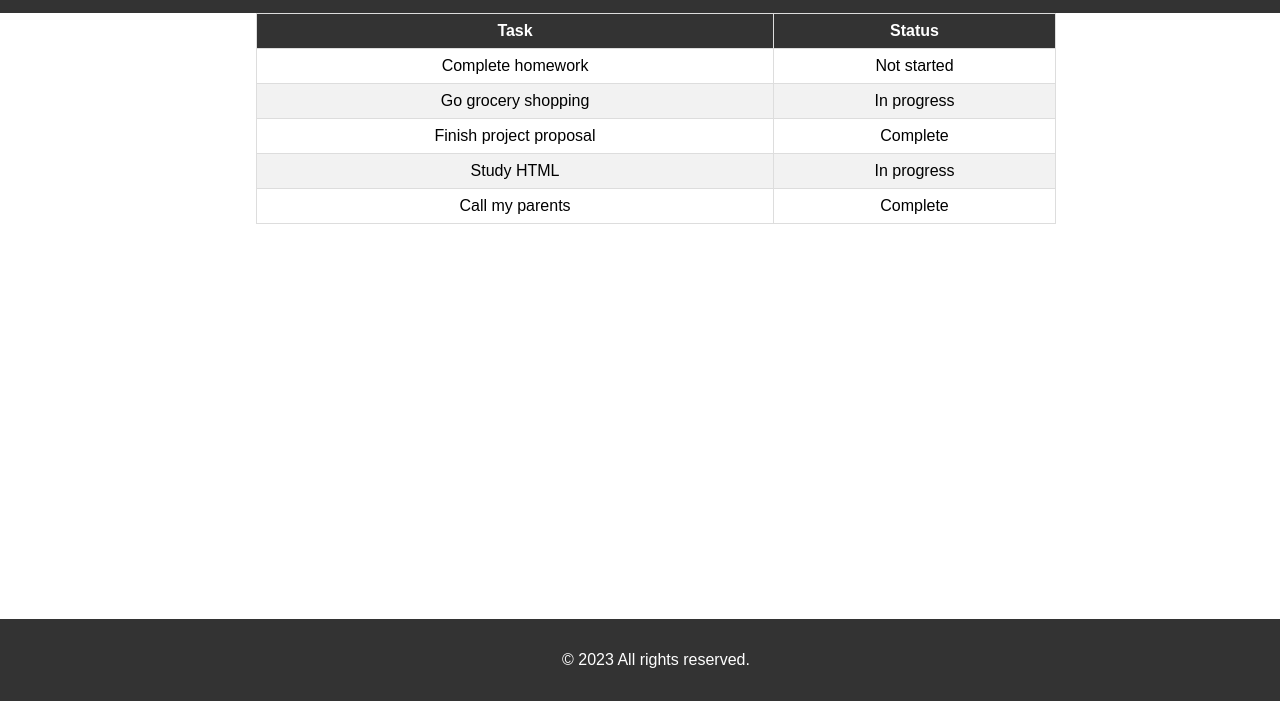
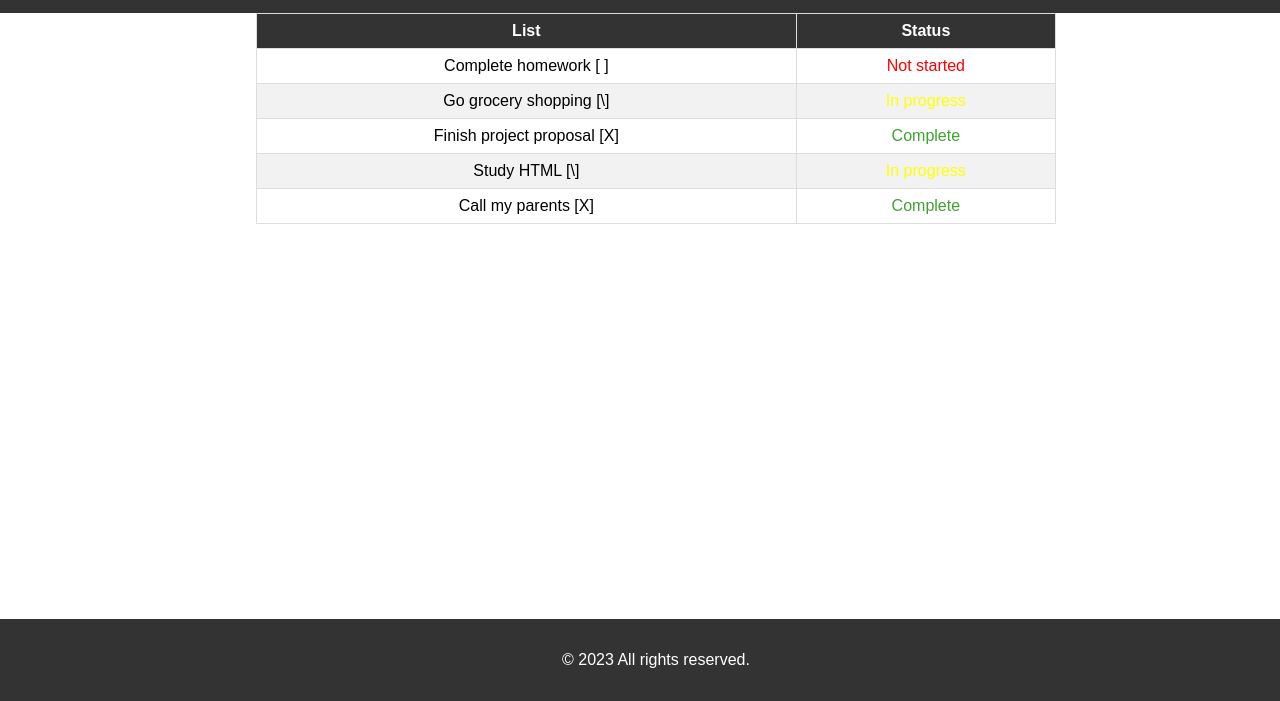
Before and after one commit to OmarHamda1996/todo-project, a plain HTML site: page index.html in a window 1280 px wide. Shown: the part 99-800 px from the top of the page. Drawn offline with Linux system fonts and the light colour scheme.

Commit message:
Footer and table fixation 2

```diff
--- a/css/style.css
+++ b/css/style.css
@@ -79,10 +79,15 @@ tr:nth-child(even) {
   background-color: #f2f2f2;
 }
 
+
+
+
 img {
+  float: left;
   max-width: 100%;
   height: auto;
   margin-bottom: 16px;
+  ;
 }
 
 form {
@@ -105,11 +110,12 @@ input[type="phone"] {
 }
 
 button[type="submit"] {
-  background-color: #333;
-  color: #fff;
+
+  color: #0a0909;
   padding: 8px 16px;
-  border: none;
+  border: #555;
   cursor: pointer;
+  margin-bottom: 16px;
 }
 
 button[type="submit"]:hover {
--- a/index.html
+++ b/index.html
@@ -9,7 +9,7 @@
 
     <div class="logo">
         <img src="Logo.png" alt="Logo">
-        <h1>ToDo</h1>
+        <h1>ToDo List</h1>
       </div>
       <a class="nav-bar" href="about.html">About</a>
       <a class="nav-bar" href="index.html">ToDo</a>
@@ -19,31 +19,31 @@
     <table>
         <thead>
           <tr>
-            <th>Task</th>
+            <th>List</th>
             <th>Status</th>
           </tr>
         </thead>
         <tbody>
           <tr>
-            <td>Complete homework</td>
-            <td>Not started</td>
+            <td>Complete homework   [ ]</td>
+            <td style="color: red;">Not started</td>
           </tr>
           <tr>
-            <td>Go grocery shopping</td>
-            <td>In progress</td>
+            <td>Go grocery shopping   [\]</td>
+            <td style="color: yellow;">In progress </td>
           </tr>
           <tr>
-            <td>Finish project proposal</td>
-            <td>Complete</td>
+            <td>Finish project proposal   [X]</td>
+            <td style="color: rgb(65, 161, 50);">Complete </td>
           </tr>
           <tr>
-            <td>Study HTML</td>
-            <td>In progress</td>
+            <td>Study HTML    [\]</td>
+            <td style="color: yellow;">In progress </td>
           </tr>
           <tr>
-            <td>Call my parents</td>
-            <td>Complete</td>
-          </tr>
+            <td>Call my parents   [X]</td>
+            <td style="color: rgb(65, 161, 50);">Complete </td>
+
         </tbody>
     </table>
     </body>
```
Also changed, not shown: about.html (+4 -2 lines).
